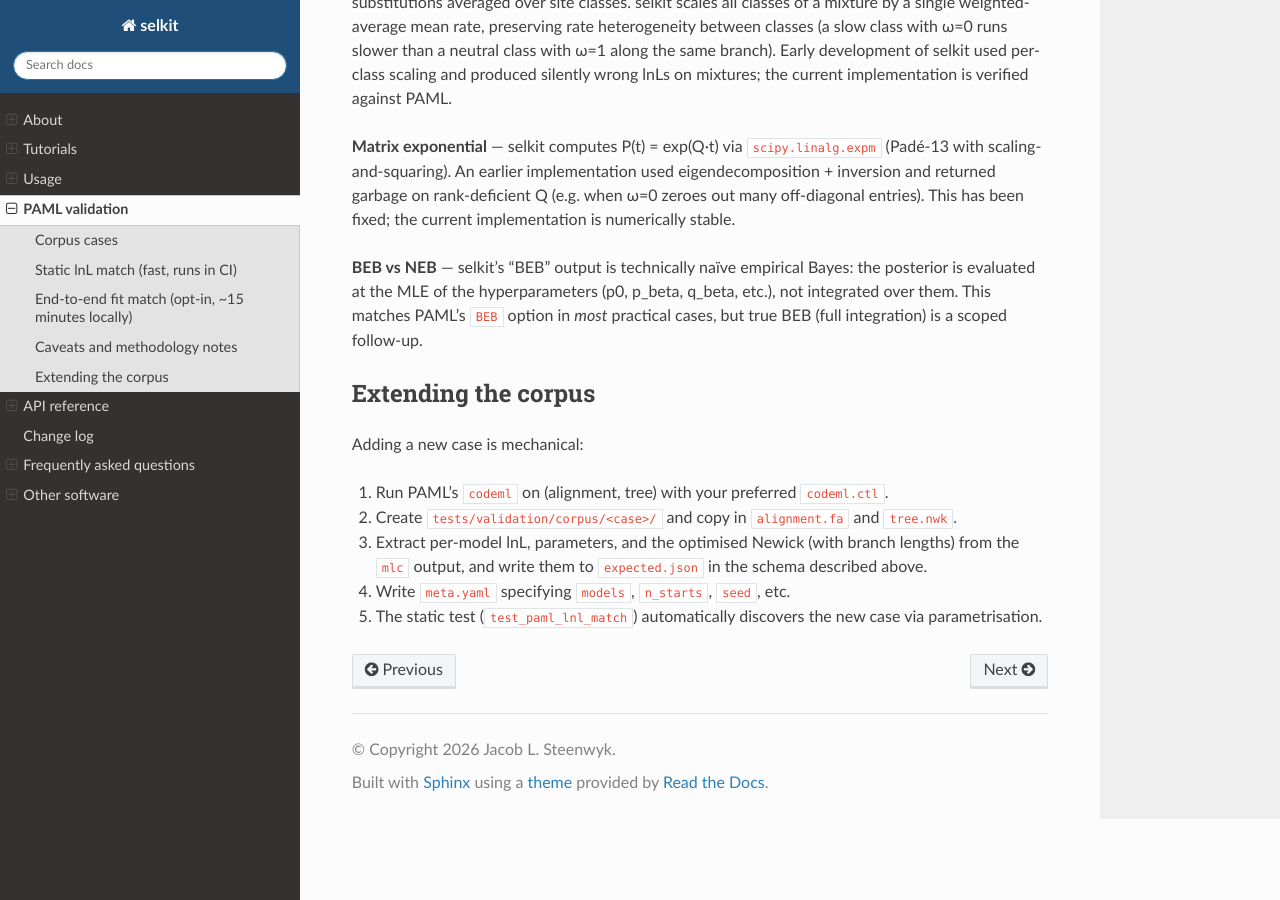
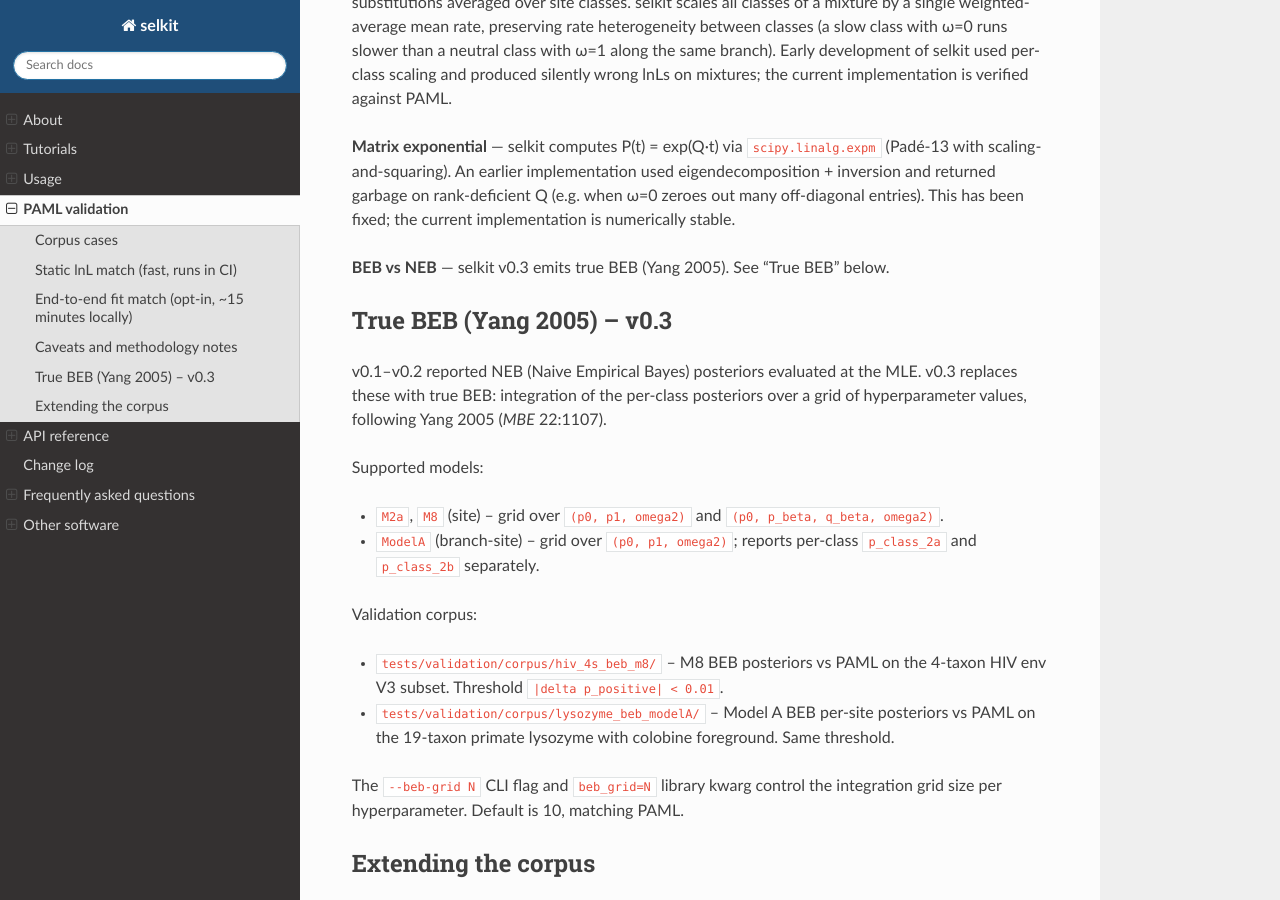
Before and after one commit to JLSteenwyk/selkit, a Sphinx documentation site: the page built from docs/validation/index.rst, in a window 1280 px wide and 900 px high, scrolled down 2008 px. Built offline with Sphinx 7.4.7 and the Read the Docs theme 3.1.0, drawn with Linux system fonts in a browser that asks for light colours.

Commit message:
docs(validation): true-BEB upgrade and new corpus cases

```diff
--- a/docs/validation/index.rst
+++ b/docs/validation/index.rst
@@ -77,7 +77,32 @@ Caveats and methodology notes
 
 **Matrix exponential** — selkit computes P(t) = exp(Q·t) via ``scipy.linalg.expm`` (Padé-13 with scaling-and-squaring). An earlier implementation used eigendecomposition + inversion and returned garbage on rank-deficient Q (e.g. when ω=0 zeroes out many off-diagonal entries). This has been fixed; the current implementation is numerically stable.
 
-**BEB vs NEB** — selkit's "BEB" output is technically naïve empirical Bayes: the posterior is evaluated at the MLE of the hyperparameters (p0, p_beta, q_beta, etc.), not integrated over them. This matches PAML's ``BEB`` option in *most* practical cases, but true BEB (full integration) is a scoped follow-up.
+**BEB vs NEB** — selkit v0.3 emits true BEB (Yang 2005). See "True BEB" below.
+
+
+True BEB (Yang 2005) -- v0.3
+----------------------------
+
+v0.1--v0.2 reported NEB (Naive Empirical Bayes) posteriors evaluated at the
+MLE. v0.3 replaces these with true BEB: integration of the per-class posteriors
+over a grid of hyperparameter values, following Yang 2005 (*MBE* 22:1107).
+
+Supported models:
+
+- ``M2a``, ``M8`` (site) -- grid over ``(p0, p1, omega2)`` and ``(p0, p_beta, q_beta, omega2)``.
+- ``ModelA`` (branch-site) -- grid over ``(p0, p1, omega2)``; reports per-class
+  ``p_class_2a`` and ``p_class_2b`` separately.
+
+Validation corpus:
+
+- ``tests/validation/corpus/hiv_4s_beb_m8/`` -- M8 BEB posteriors vs PAML on
+  the 4-taxon HIV env V3 subset. Threshold ``|delta p_positive| < 0.01``.
+- ``tests/validation/corpus/lysozyme_beb_modelA/`` -- Model A BEB per-site
+  posteriors vs PAML on the 19-taxon primate lysozyme with colobine
+  foreground. Same threshold.
+
+The ``--beb-grid N`` CLI flag and ``beb_grid=N`` library kwarg control the
+integration grid size per hyperparameter. Default is 10, matching PAML.
 
 
 Extending the corpus
```
